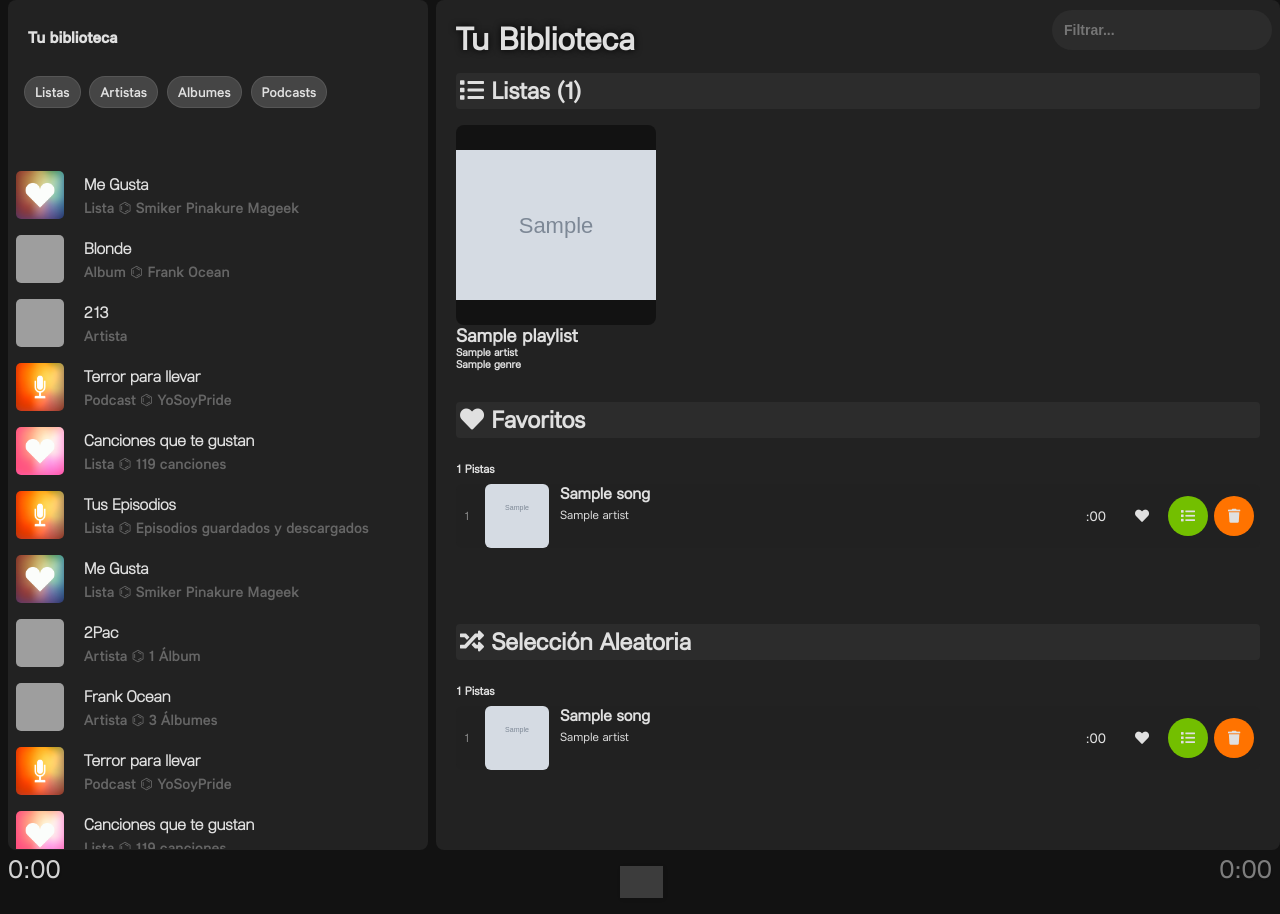
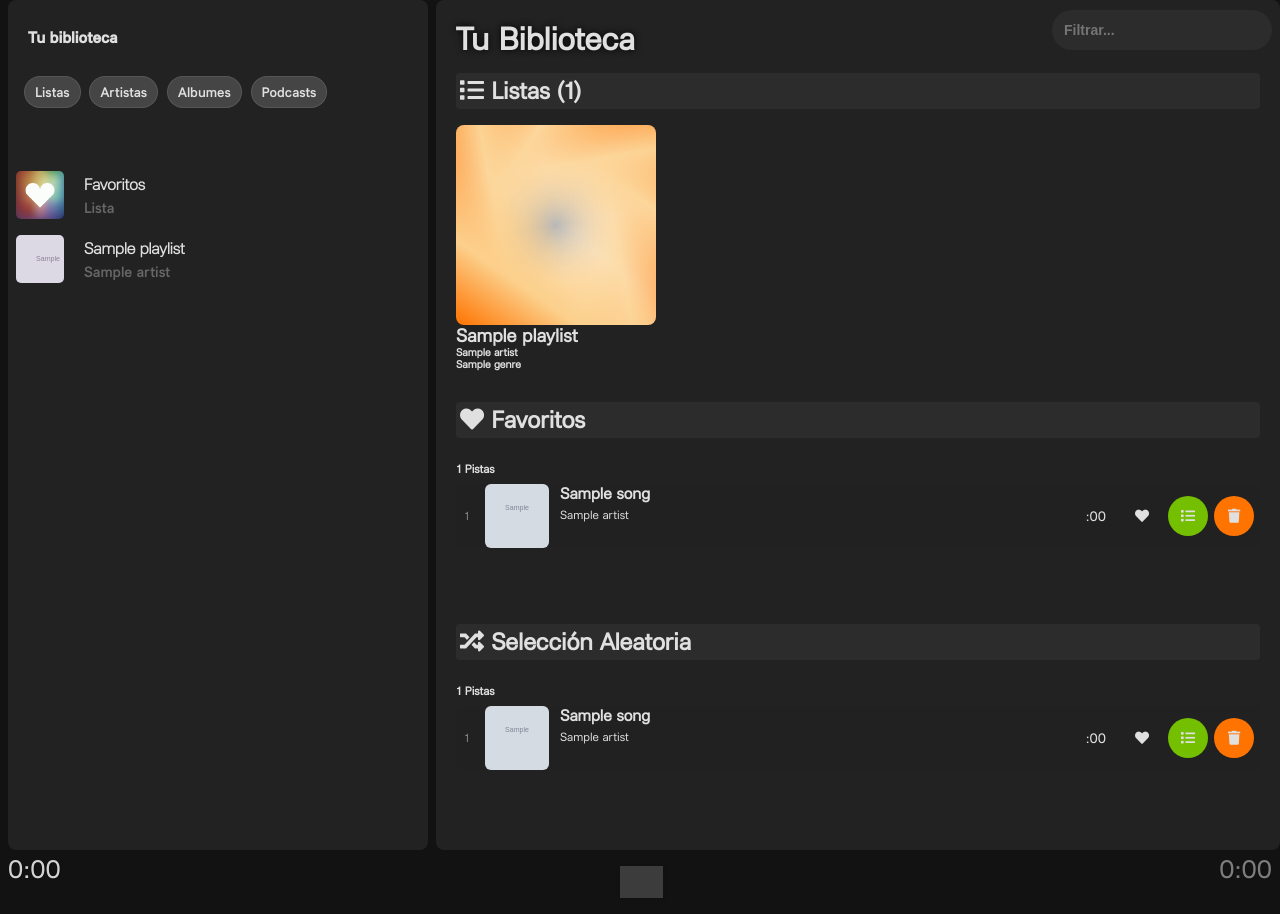
Before and after one commit to pinakure/melodify, a Django app: page / in a window 1280 px wide. Shown: the part 60-974 px from the top of the page. Run offline with Django 5.2, Linux system fonts and the light colour scheme; tables that the repository leaves empty hold one stand-in row (values such as "Sample post"); grey boxes marked "Sample" are stand-in pictures; parts of the project's set-up code (start-up, migrations or seed data) failed here and were passed over; some libraries are stand-ins or nearby versions; grey boxes are pictures that could not be loaded.

Commit message:
Skins, sidebar features

```diff
--- a/backend/backend/urls.py
+++ b/backend/backend/urls.py
@@ -10,14 +10,15 @@ from django.views.static import serve # Import the standard file server view
 
 urlpatterns = [
     path('admin/'               , admin.site.urls),
+    path(''                     , LandingView.as_view()         , name='tag-list'),
+    path('home'                 , HomeView.as_view()            , name='home'),
     path('accounts/'            , include('django.contrib.auth.urls')), # Línea clave para incluir las URLs de autenticación
-    path('home'                 , HomeView.as_view()            , name='home'),
-    path(''                     , LandingView.as_view()         , name='tag-list'),
     path('steal/'               , StealView.as_view()           , name='steal'),
     path('stealget/'            , views.steal_get               , name='steal-get'),
     path('stealsearch/'         , views.steal_search            , name='steal-search'),
     path('albums/'              , AlbumTileView.as_view()       , name='album-tiles'),
     path('albums/<int:pk>/'     , AlbumDetailView.as_view()     , name='album-detail'),
+    path('favorites/'           , FavoritesView.as_view()       , name='favorites'),
     path('genres/'              , GenreListView.as_view()       , name='genre-list'),
     path('genre/<int:pk>/'      , GenreDetailView.as_view()     , name='genre-detail'),
     path('artists/'             , ArtistListView.as_view()      , name='artist-list'),
--- a/backend/main/views.py
+++ b/backend/main/views.py
@@ -27,74 +27,24 @@ scanner = Scan()
 def get_context( context ):
     # Enter global severside data here
     context['playlists'] = Playlist.objects.all()
-    context['sidebar'] = [
+    sidebar = [
         {
             'picture'   : '/static/images/like.png',
-            'primary'   : 'Me Gusta',
-            'secondary' : 'Lista ⌬ Smiker Pinakure Mageek',
-            'use_index' : False,
-        },
-        {
-            'picture'   : '/media/albums/Blonde.png',
-            'primary'   : 'Blonde',
-            'secondary' : 'Album ⌬ Frank Ocean',
-            'use_index' : False,
-        },
-        {
-            'picture'   : '/media/artists/213.jpg',
-            'primary'   : '213',
-            'secondary' : 'Artista',
-            'use_index' : False,
-        },
-        {
-            'picture'   : '/static/images/podcast.png',
-            'primary'   : 'Terror para llevar',
-            'secondary' : 'Podcast ⌬ YoSoyPride',
-            'use_index' : False,
-        },
-        {
-            'picture'   : '/static/images/altlike.png',
-            'primary'   : 'Canciones que te gustan',
-            'secondary' : 'Lista ⌬ 119 canciones',
-            'use_index' : False,
-        },
-        {
-            'picture'   : '/static/images/podcast.png',
-            'primary'   : 'Tus Episodios',
-            'secondary' : 'Lista ⌬ Episodios guardados y descargados',
-            'use_index' : False,
-        },
-        {
-            'picture'   : '/static/images/like.png',
-            'primary'   : 'Me Gusta',
-            'secondary' : 'Lista ⌬ Smiker Pinakure Mageek',
-            'use_index' : False,
-        },
-        {
-            'picture'   : '/media/artists/2Pac.jpg',
-            'primary'   : '2Pac',
-            'secondary' : 'Artista ⌬ 1 Álbum',
-            'use_index' : False,
-        },
-        {
-            'picture'   : '/media/artists/Frank_Ocean.jpg',
-            'primary'   : 'Frank Ocean',
-            'secondary' : 'Artista ⌬ 3 Álbumes',
-            'use_index' : False,
-        },
-        {
-            'picture'   : '/static/images/podcast.png',
-            'primary'   : 'Terror para llevar',
-            'secondary' : 'Podcast ⌬ YoSoyPride',
-            'use_index' : False,
-        },
-        {
-            'picture'   : '/static/images/altlike.png',
-            'primary'   : 'Canciones que te gustan',
-            'secondary' : 'Lista ⌬ 119 canciones',
+            'primary'   : 'Favoritos',
+            'secondary' : 'Lista',
+            'url'       : 'favorites',
             'use_index' : False,
         },
     ]
+    for playlist in context['playlists']:
+        sidebar.append({
+            'picture'   : playlist.picture.url if playlist.picture.name else None,
+            'primary'   : playlist.title,
+            'secondary' : playlist.get_artists(),
+            'url'       : f'playlist/{playlist.id}',
+            'use_index' : False,
+        })
+    context['sidebar'] = sidebar
     return context
 
 class AlbumTileView(ListView):
@@ -225,6 +175,15 @@ class StealView(ListView):
         context = get_context(super().get_context_data(**kwargs))
         return context
 
+class FavoritesView(ListView):
+    model = Playlist
+    template_name = 'main/favorites.html'
+    context_object_name = 'songs'
+    queryset = Song.objects.filter(bookmarked=True)
+
+    def get_context_data(self, **kwargs):
+        context = get_context(super().get_context_data(**kwargs))
+        return context
 
 class LandingView(ListView):
     model = Playlist
--- a/backend/static/css/base.css
+++ b/backend/static/css/base.css
@@ -1,26 +1,6 @@
 /* --- 1. Estilos Globales y Modo Oscuro --- */
-:root {
-    --bg-main: #121212;
-    --bg-nav: #1e1e1e;
-    --bg-sidebar: #2c2c2c;
-    --bg-sidebar-selection: #383838;
-    --bg-sidebar-hover: #303030;
-    --bg-content-blend: #222222C0;
-    --bg-content: #222222;
-    --text-color: #e0e0e0;
-    --secondary-color: #b4b0ae;
-    --link-color: #fcd08c;
-    --section-color: #1d8eff;
-    --confirm-color: #73bf00;
-    --accent-color: #ff7300;
-    --bg-player-title: #804000;
-    --shadow-color: #442200;
-    --tile-placeholder: #777;
-    --tile-info: #030303;
-    --tile-info-text: #666;
-    --nav-height: 60px;
-    --sidebar-width: 432px;
-}
+@import 'schemes/default.css';
+/* @import 'schemes/purple.css'; */
 
 html {
     height: 100%;
@@ -370,3 +350,8 @@ a:hover {
     box-shadow: 0px 3px 2px #0006;
     border: 2px ridge #888888;
 }
+
+.tile-item.playlist-item:nth-child(even) .album-image,
+.sidebar-entry:nth-child(even) .sidebar-entry-picture{
+    filter: hue-rotate(45deg);
+}
--- a/backend/static/css/song-list.css
+++ b/backend/static/css/song-list.css
@@ -54,11 +54,11 @@
     overflow: hidden;
     display: inline-block;
 }
+
+.album-image,
+.sidebar-entry-picture,
 .placeholder-song-image {
-    width: 64px !important;
-    height: 64px !important;
-    /* background-color: #f0f0f0; */
-    background: linear-gradient( 35deg, var(--accent-color), var(--link-color), #fff2, #fff0, #fff0),
+   background: linear-gradient( 35deg, var(--accent-color), var(--link-color), #fff2, #fff0, #fff0),
                 linear-gradient( 80deg, var(--accent-color), var(--link-color), #fff2, #fff0, #fff0),
                 linear-gradient(125deg, var(--accent-color), var(--link-color), #fff2, #fff0, #fff0),
                 linear-gradient(170deg, var(--accent-color), var(--link-color), #fff2, #fff0, #fff0),
@@ -66,6 +66,12 @@
                 linear-gradient(260deg, var(--accent-color), var(--link-color), #fff2, #fff0, #fff0),
                 linear-gradient(305deg, var(--accent-color), var(--link-color), #fff2, #fff0, #fff0),
                 linear-gradient(350deg, var(--accent-color), var(--link-color), #fff2, #fff0, #fff0);
+ }
+
+.placeholder-song-image {
+    width: 64px !important;
+    height: 64px !important;
+    /* background-color: #f0f0f0; */
     display: flex;
     align-items: center;
     justify-content: center;
--- a/backend/static/js/Melodify.js
+++ b/backend/static/js/Melodify.js
@@ -181,7 +181,7 @@ Melodify.prototype = {
     createPlaylist : function() {
         const playlistNameInput = document.getElementById('new-list-name');
         const playlistName = playlistNameInput.value.trim();
-
+        const container = document.getElementById('tileContainer');
         if (!playlistName) {
             alert("Por favor, introduce un nombre para la lista.");
             return;
@@ -269,7 +269,7 @@ function loadAlbums() {
                 div.innerHTML = `
                     <a onclick="melodify.navigate('${album.url_detalle}')">
                         <div class="album-art">
-                            <div class="album-image" style="background-image: url('${album.url_picture ? album.url_picture : ''}')" alt="Album cover"></div>
+                            <div class="album-image" style="{% if album.url_picture %}background-image: url('${album.url_picture}'){% endif %}" alt="Album cover"></div>
                         </div>
                         <div class="tile-info">
                             <h3 class="album-name">${album.nombre}</h3>
@@ -328,7 +328,7 @@ function loadPlaylists() {
                 div.innerHTML = `
                     <a onclick="melodify.navigate('${playlist.url_detalle}')">
                         <div class="album-art">
-                            <div class="album-image" style="background-image: url('${playlist.url_picture ? playlist.url_picture : ''}')" alt="Playlist cover"></div>
+                            <div class="album-image" style="{% if playlist.url_picture %}background-image: url('${playlist.url_picture}'){% endif %}" alt="Playlist cover"></div>
                         </div>
                         <div class="tile-info">
                             <h3 class="playlist-name">${playlist.nombre}</h3>
--- a/backend/templates/base.html
+++ b/backend/templates/base.html
@@ -70,7 +70,7 @@
                         <div class="sidebar-search"></div>
                         <ul id="sidebar-items">
                             {% for item in sidebar %}
-                                {% include 'main/playlist-entry.html' with index=forloop.counter title=item.primary subtitle=item.secondary use_index=item.use_index picture=item.picture %}
+                                {% include 'main/playlist-entry.html' with index=forloop.counter title=item.primary subtitle=item.secondary use_index=item.use_index picture=item.picture url=item.url %}
                             {% endfor %}
                         </ul>
                     </div>
--- a/backend/templates/main/playlist-entry.html
+++ b/backend/templates/main/playlist-entry.html
@@ -1,5 +1,5 @@
-<li class="sidebar-entry">
-    <div class="sidebar-entry-picture" style="background-image:url('{{ picture }}')"></div>
+<li onclick="melodify.navigate('{{ url }}')" class="sidebar-entry">
+    <div class="sidebar-entry-picture" style="{% if picture is not None %}background-image:url('{{ picture }}'){% endif %}"></div>
     <div class="sidebar-entry-content">
         <p class="sidebar-entry-primary">{% if use_index %}{{ index }} - {% endif %}{{ title }}</p>
         <p class="sidebar-entry-secondary">{{ subtitle }}</p>
```
Also changed, not shown: backend/static/css/schemes/default.css (added, +22 -0 lines), backend/static/css/schemes/purple.css (added, +22 -0 lines), backend/templates/main/favorites.html (added, +8 -0 lines).
